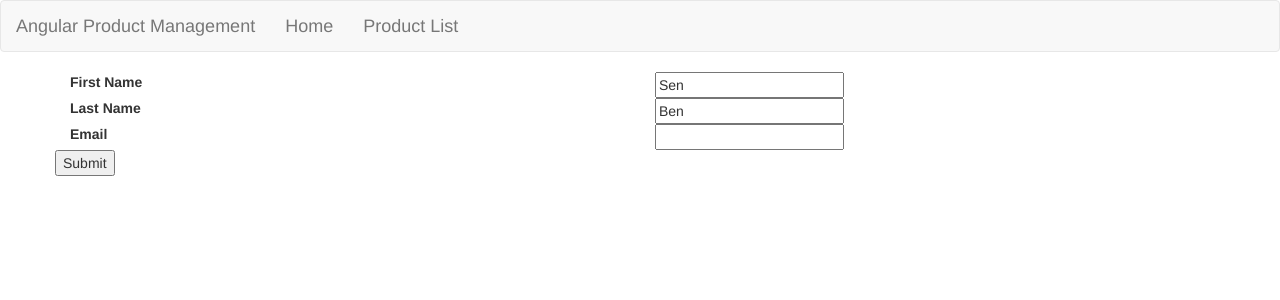
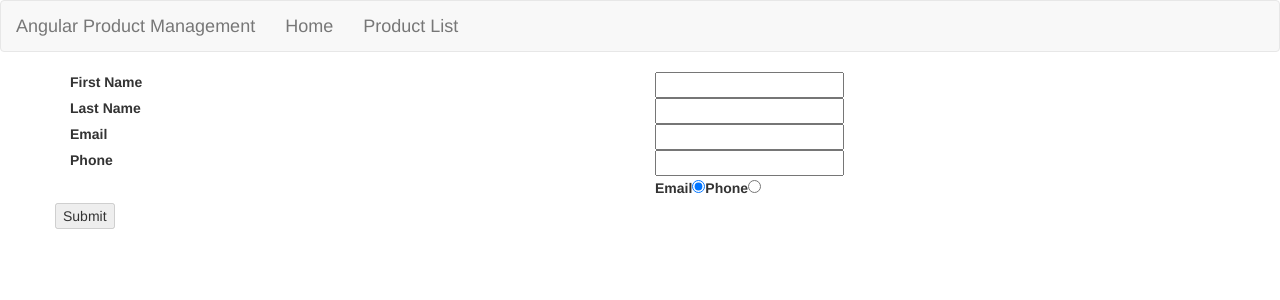
Before and after one commit to senmadukkamoottil/angular_projects, an Angular app: page /customer in a window 1280 px wide. Shown: the top 300 px of the page. Built offline with nearby package versions, Linux system fonts and the light colour scheme.

Commit message:
set validations rule at runtime

```diff
--- a/src/app/customer/customer.component.html
+++ b/src/app/customer/customer.component.html
@@ -1,37 +1,50 @@
-<form [formGroup] = "customerForm" (ngSubmit) = 'submitForm()'>
+<form [formGroup]="customerForm" (ngSubmit)='submitForm()'>
   <div class="row">
     <div class="col-md-6">
-      <label
-        [ngClass] = "{'has-error':(customerForm.get('firstName').touched
-                                  && customerForm.get('firstName').invalid)}"
-                                  for="lastFirst">First Name</label>
+      <label [ngClass]="{'has-error':(customerForm.get('firstName').touched
+                                  && customerForm.get('firstName').invalid)}" for="lastFirst">First Name</label>
     </div>
     <div class="col-md-6">
-      <input formControlName = "firstName" type="text" value="" id="firstName">
+      <input formControlName="firstName" type="text" value="" id="firstName">
     </div>
   </div>
   <div class="row">
     <div class="col-md-6">
-      <label
-        [ngClass] = "{'has-error': (customerForm.get('lastName').touched
-                                && customerForm.get('lastName').invalid) }"
-                                for="lastName">Last Name</label>
+      <label [ngClass]="{'has-error': (customerForm.get('lastName').touched
+                                && customerForm.get('lastName').invalid) }" for="lastName">Last Name</label>
     </div>
     <div class="col-md-6">
-      <input formControlName = "lastName" required type="text" value="" id="lastName">
+      <input formControlName="lastName" required type="text" value="" id="lastName">
     </div>
   </div>
   <div class="row">
-      <div class="col-md-6">
-        <label for="email"
-            [ngClass]="{'has-error':(customerForm.get('email').touched
+    <div class="col-md-6">
+      <label for="email" [ngClass]="{'has-error':(customerForm.get('email').touched
                           &&customerForm.get('email').invalid)}">Email</label>
-      </div>
-      <div class="col-md-6">
-        <input formControlName = "email" type="text" value="" id="email">
-      </div>
     </div>
+    <div class="col-md-6">
+      <input formControlName="email" type="text" value="" id="email">
+    </div>
+  </div>
   <div class="row">
-    <input [disabled] = "customerForm.invalid" type="submit" value="Submit">
+    <div class="col-md-6">
+        <label for="email" [ngClass]="{'has-error':(customerForm.get('phone').touched
+        &&customerForm.get('phone').invalid)}">Phone</label>
+    </div>
+    <div class="col-md-6">
+      <input type="text" value="" formControlName="phone" id="phone">
+    </div>
   </div>
+  <div class="row">
+    <div class="col-md-6"></div>
+    <div class="col-md-6">
+      <label>Email</label>
+      <input type="radio" value="email" formControlName="sendVia" (click)="changeViaValidation('email')">
+      <label >Phone</label>
+      <input type="radio" value="phone" formControlName="sendVia" (click)="changeViaValidation('phone')">
+    </div>
+  </div>
+    <div class="row">
+      <input [disabled]="customerForm.invalid" type="submit" value="Submit">
+    </div>
 </form>
--- a/src/app/customer/customer.component.ts
+++ b/src/app/customer/customer.component.ts
@@ -30,9 +30,11 @@ export class CustomerComponent implements OnInit {
     }); */
 
     this.customerForm = this.fb.group({
-      firstName: ['Sen', [Validators.required, Validators.minLength(3)]],
-      lastName: { value: 'Ben', disabled: false },
-      email: ['', [Validators.pattern('[a-z0-9._]+@[a-z0-9-.]+'), Validators.minLength(3)]]
+      firstName: ['', [Validators.required, Validators.minLength(3)]],
+      lastName: { value: '', disabled: false },
+      email: ['', [Validators.pattern('[a-z0-9._]+@[a-z0-9-.]+'), Validators.minLength(3)]],
+      phone: '',
+      sendVia: 'email'
     });
   }
 
@@ -40,4 +42,18 @@ export class CustomerComponent implements OnInit {
     console.log(this.customerForm.value);
   }
 
+  changeViaValidation(viaVal: string): void {
+    const phoneControlField = this.customerForm.get('phone');
+    const emailControlField = this.customerForm.get('email');
+    if (viaVal === 'email') {
+      emailControlField.setValidators([Validators.required, Validators.minLength(3)]);
+      phoneControlField.clearValidators();
+    } else {
+      phoneControlField.setValidators([Validators.required, Validators.minLength(6)]);
+      emailControlField.clearValidators();
+    }
+    phoneControlField.updateValueAndValidity();
+    emailControlField.updateValueAndValidity();
+  }
+
 }
```
